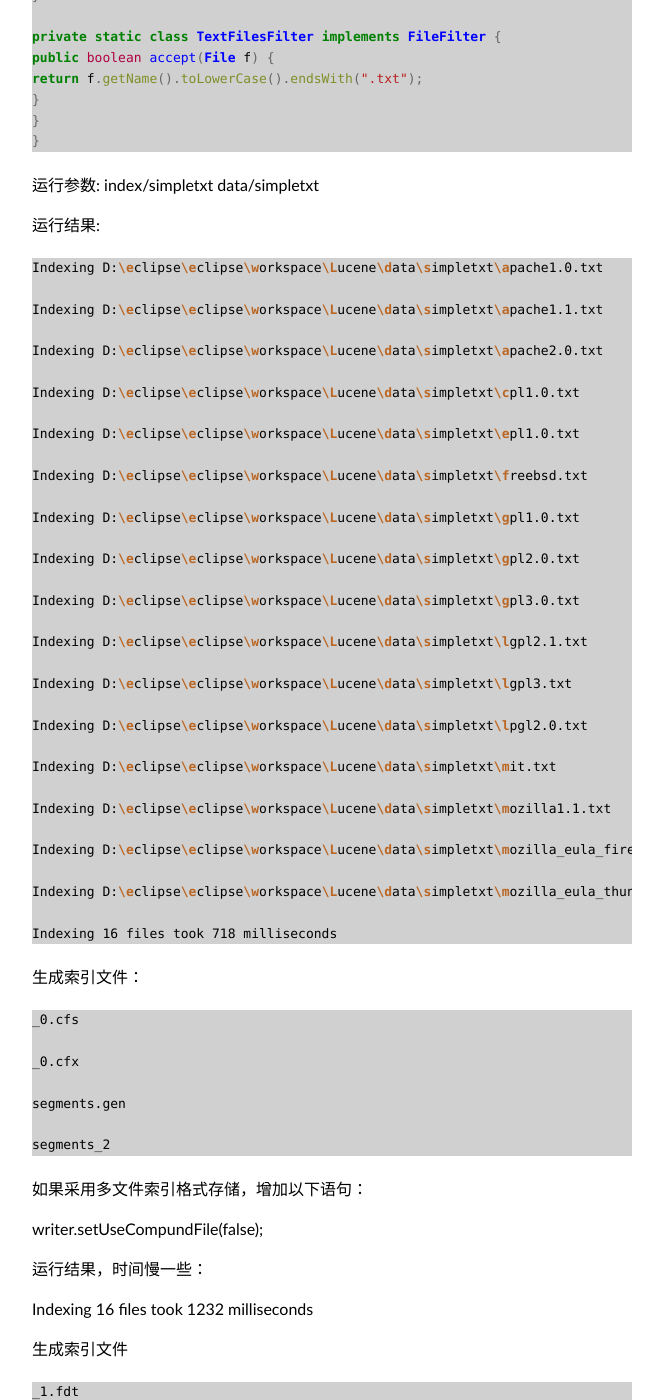
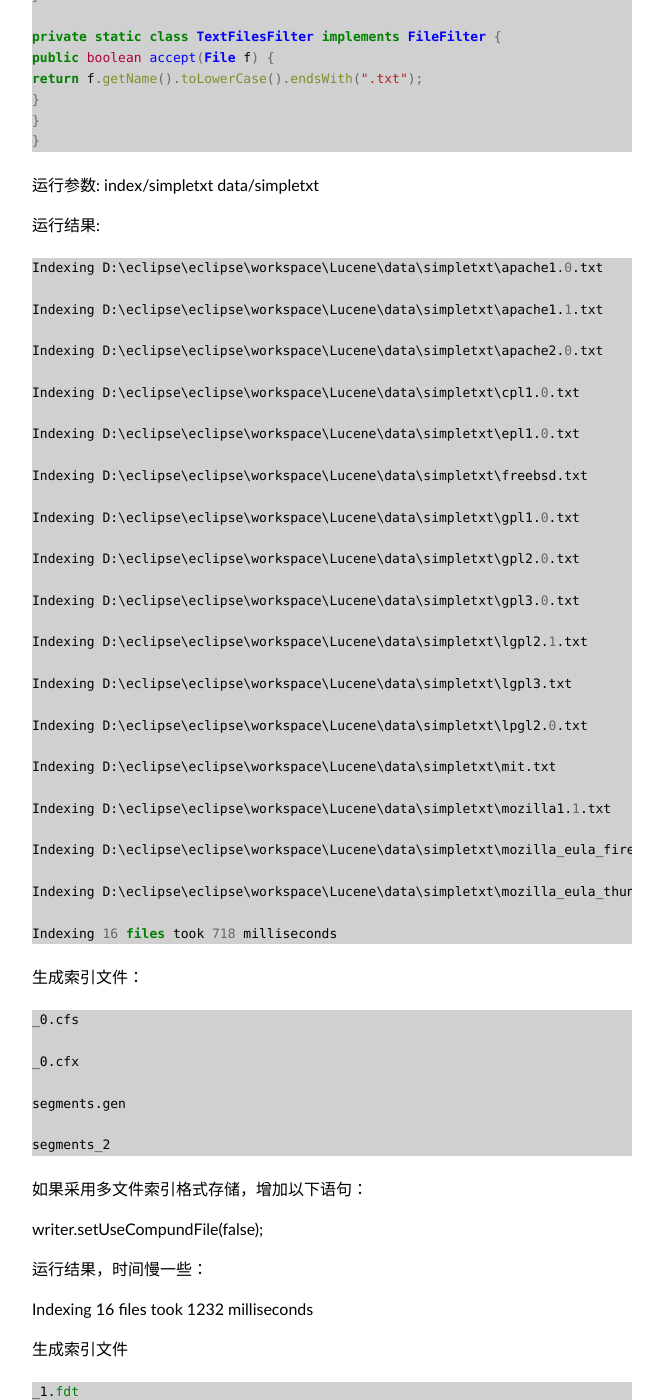
Before and after one commit to tonyskywalker/tonyskywalker.github.io, a Jekyll site: the page built from _posts/2010-10-19-lucene-tutorials-1-index-file.md, in a window 1280 px wide and 1400 px high, scrolled down 2021 px. Shown: the whole window, without its empty margins (308-971 px from the left). Built offline with Jekyll 4.4.1, drawn with Linux system fonts in a browser that asks for light colours; some web fonts are replaced; Markdown is read by kramdown in place of the engine named in the settings; comment, search, counter and statistics services are not loaded; some of the changed text lies outside the part shown.

Commit message:
update code-color

```diff
--- a/_posts/2010-10-19-lucene-tutorials-1-index-file.md
+++ b/_posts/2010-10-19-lucene-tutorials-1-index-file.md
@@ -107,7 +107,7 @@ return f.getName().toLowerCase().endsWith(".txt");
 
 运行结果:
 
-{% highlight bash %}
+{% highlight vim %}
 Indexing D:\eclipse\eclipse\workspace\Lucene\data\simpletxt\apache1.0.txt
 
 Indexing D:\eclipse\eclipse\workspace\Lucene\data\simpletxt\apache1.1.txt
@@ -145,7 +145,7 @@ Indexing 16 files took 718 milliseconds
 
 生成索引文件：
 
-{% highlight bash %}
+{% highlight vim %}
 _0.cfs
 
 _0.cfx
@@ -165,7 +165,7 @@ Indexing 16 files took 1232 milliseconds
 
 生成索引文件
 
-{% highlight bash %}
+{% highlight vim %}
 _1.fdt
 
 _1.fdx
```
